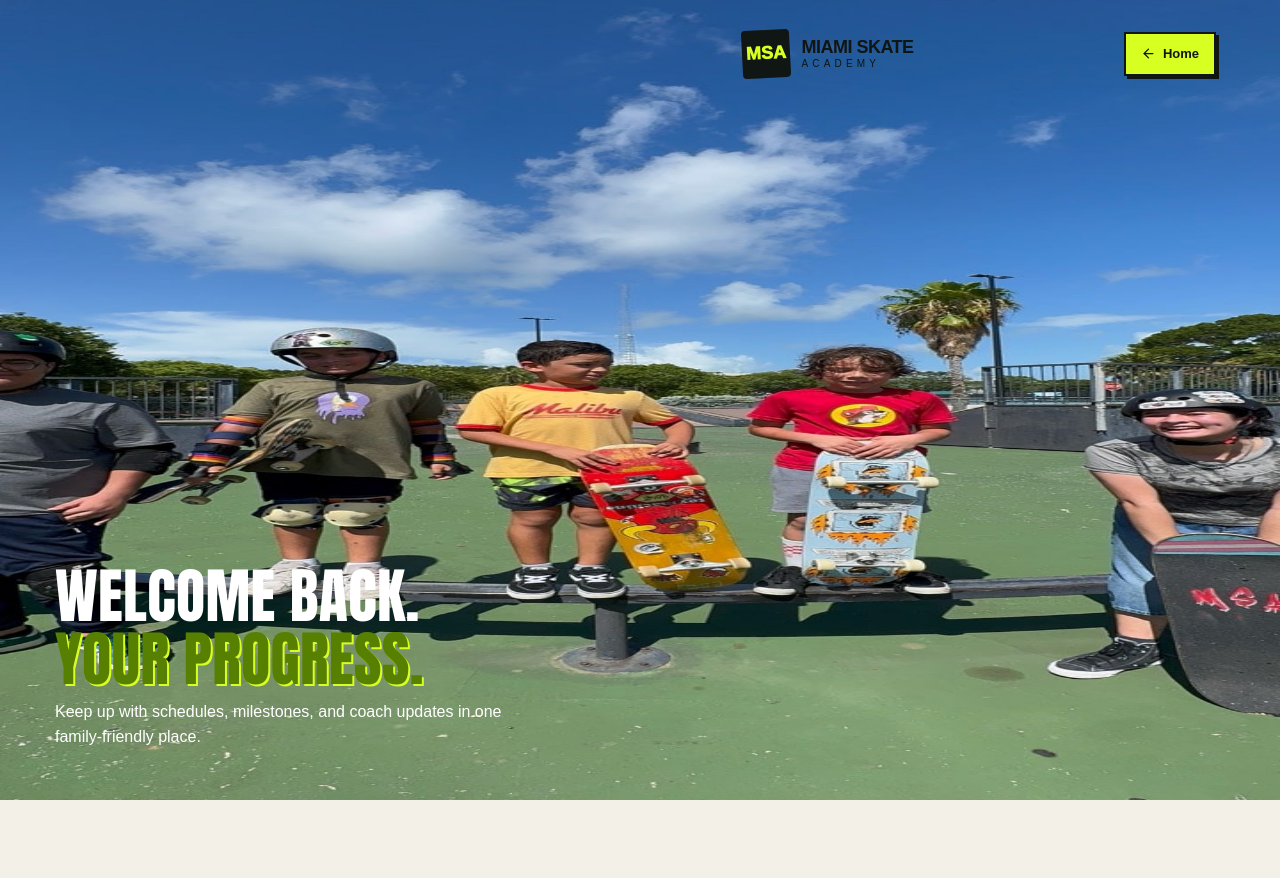
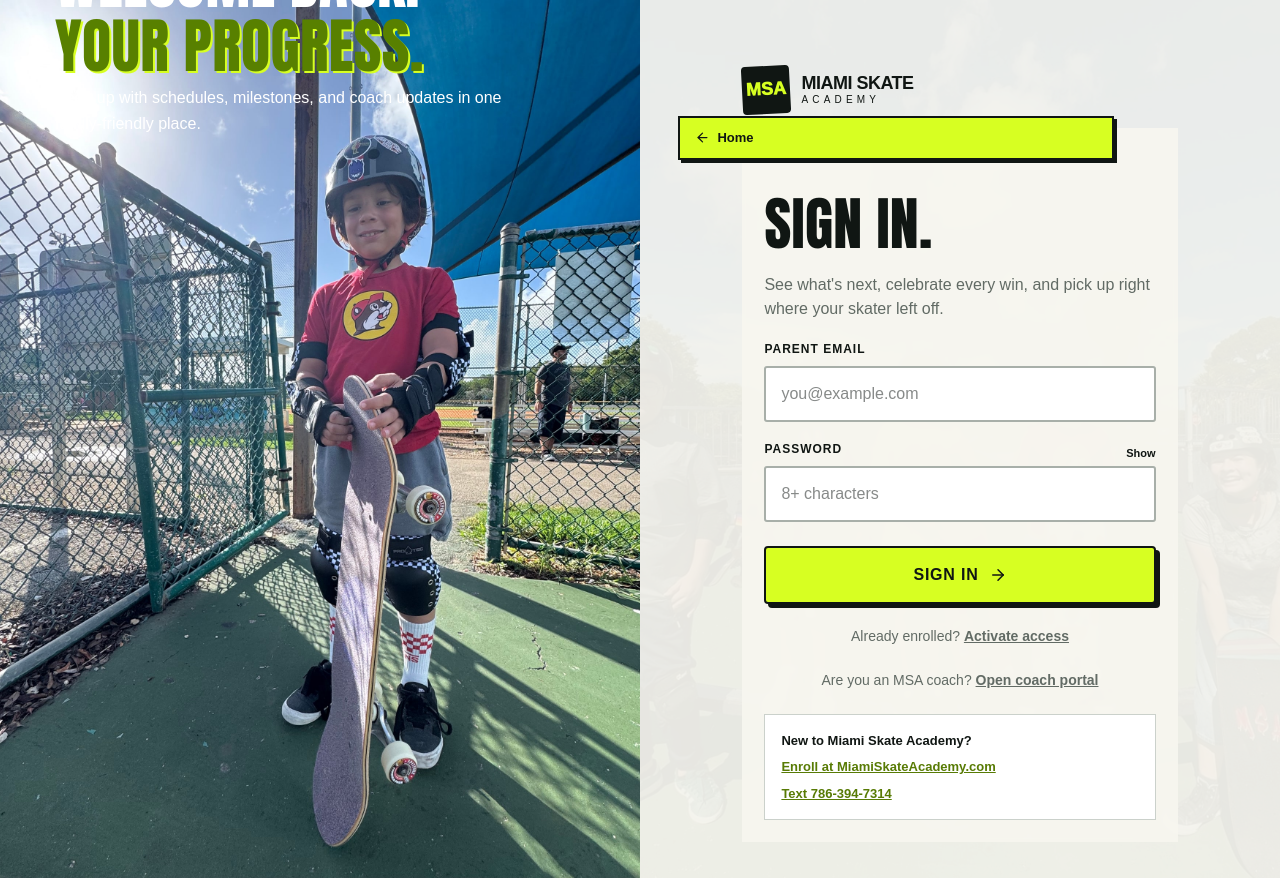
Before and after one commit to yointcounty/msa-dashboard, a Next.js app: page /auth/login in a window 1280 px wide. Before the commit the page ends 800 px from the top, so only its background shows below. Built offline with nearby package versions, Linux system fonts and the light colour scheme; no server answers.

Commit message:
Style low-opacity rotating auth photos

```diff
--- a/app/auth/auth.css
+++ b/app/auth/auth.css
@@ -38,3 +38,57 @@
   overflow: visible;
   padding-bottom: 8px;
 }
+
+/* Rotating MSA skater photography stays behind the auth content so forms remain clear. */
+.auth-panel,
+.auth-visual {
+  position: relative;
+  overflow: hidden;
+}
+.auth-photo-carousel {
+  position: absolute;
+  inset: 0;
+  z-index: 0;
+  pointer-events: none;
+  background: #eef0e9;
+}
+.auth-photo-carousel img {
+  object-fit: cover;
+  object-position: center;
+  opacity: 0;
+  transition: opacity 650ms ease;
+}
+.auth-photo-carousel img.active {
+  opacity: 0.18;
+}
+.auth-photo-wash {
+  position: absolute;
+  inset: 0;
+  z-index: 1;
+  background: rgba(247, 246, 239, 0.7);
+}
+.auth-panel > :not(.auth-photo-carousel),
+.auth-visual > :not(.auth-photo-carousel) {
+  position: relative;
+  z-index: 2;
+}
+.auth-card {
+  padding: 22px;
+  background: rgba(247, 246, 239, 0.88);
+  backdrop-filter: blur(2px);
+}
+.auth-panel .brand-lockup,
+.auth-panel .back-link {
+  z-index: 3;
+}
+@media (max-width: 560px) {
+  .auth-photo-carousel img.active {
+    opacity: 0.14;
+  }
+  .auth-photo-wash {
+    background: rgba(247, 246, 239, 0.74);
+  }
+  .auth-card {
+    padding: 18px;
+  }
+}
```
